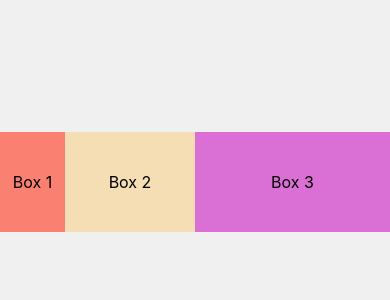
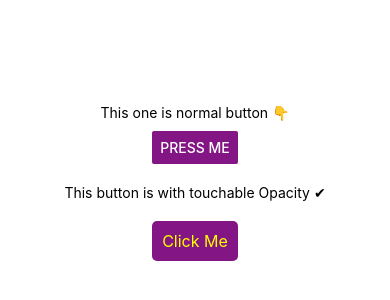
Before and after one commit to kuldeeepkumar/practiceApp, a React Native app: screen / in a window 390 px wide. Shown: the part 240-540 px from the top of the page. Built offline with nearby package versions, Linux system fonts and the light colour scheme.

Commit message:
Button types are covered

```diff
--- a/App.js
+++ b/App.js
@@ -1,11 +1,12 @@
 import { StatusBar } from "expo-status-bar";
 import { StyleSheet, Text, View } from "react-native";
-import Exercise8 from "./src/exercises/Exercises8";
+import Exercise10 from "./src/exercises/Exercises10";
 export default function App() {
   return (
     <>
-     {/*<Exercise1/>*/}
-      <Exercise8 />
+     {/*<Exercise9/>*/}
+
+     <Exercise10 />
     </>
   );
 }
--- /dev/null
+++ b/src/exercises/Exercises10.js
@@ -0,0 +1,48 @@
+
+import { Button, StyleSheet, Text, TouchableOpacity, View } from "react-native";
+
+import React from "react";
+
+const Exercise10 = () => {
+  return (
+    <View style={styles.container}>
+      {/* Example with Button: */}
+      <Text style={{ marginBottom: 10 }}> This one is normal button 👇 </Text>
+      <Button
+        title="Press Me"
+        color="#841584"
+        onPress={() => alert("Button Clicked")}
+      />
+
+
+
+      <Text style={{ marginVertical: 20 }}>
+        This button is with touchable Opacity ✔
+      </Text>
+      <TouchableOpacity
+        style={styles.button}
+        onPress={() => alert("Button Pressed!")}>
+        <Text style={styles.buttonText}>Click Me</Text>
+      </TouchableOpacity>
+    </View>
+  );
+};
+
+const styles = StyleSheet.create({
+  container: {
+    flex: 1,
+    justifyContent: "center",
+    alignItems: "center",
+  },
+  button: {
+    backgroundColor: "#841584",
+    padding: 10,
+    borderRadius: 5,
+  },
+  buttonText: {
+    color: "yellow",
+    fontSize: 16,
+  },
+});
+
+export default Exercise10;
```
